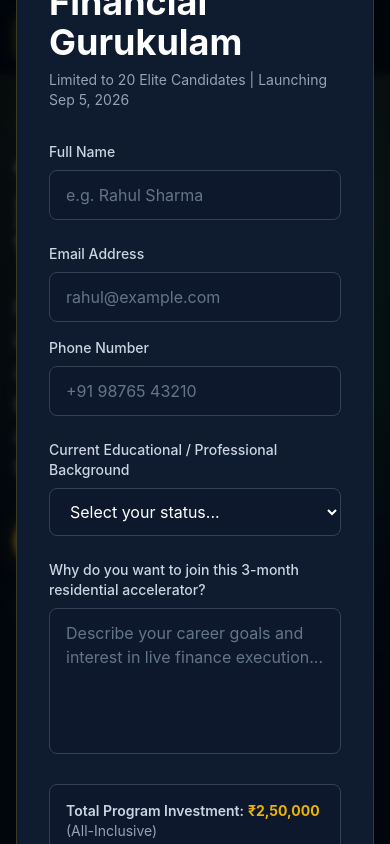
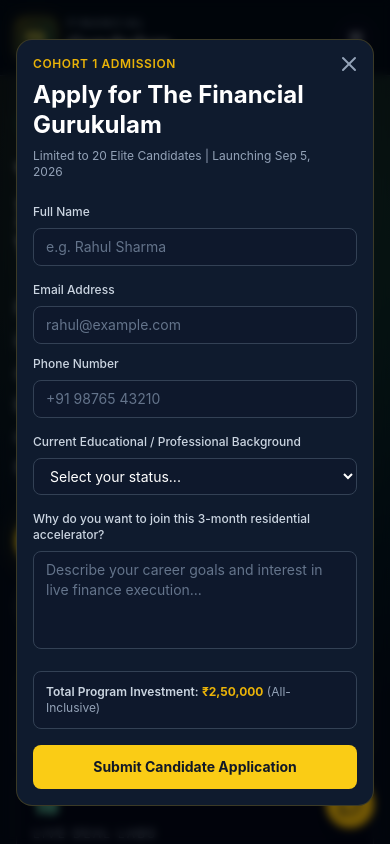
Before and after one commit to jaivarmanlc/Financial--Gurukulam, a React (Vite) app: page / in a window 390 px wide. Both pictures are taken after a click on the button 356 px from the left and 37 px from the top of the page. Shown: the top 844 px of the page. Built offline with nearby package versions, Linux system fonts and the light colour scheme.

Commit message:
Improve mobile responsiveness for student form and AI assistant

```diff
--- a/src/components/AIAssistant.jsx
+++ b/src/components/AIAssistant.jsx
@@ -77,7 +77,7 @@ export default function AIAssistant() {
     return (
       <button
         onClick={() => setIsOpen(true)}
-        className="fixed bottom-6 right-6 z-40 bg-yellow-500 hover:bg-yellow-600 text-gray-900 rounded-full p-4 shadow-lg transform transition hover:scale-110 active:scale-95"
+        className="fixed bottom-4 md:bottom-6 right-4 md:right-6 z-40 bg-yellow-500 hover:bg-yellow-600 text-gray-900 rounded-full p-3 md:p-4 shadow-lg transform transition hover:scale-110 active:scale-95"
       >
         <MessageCircle size={24} className="font-bold" />
       </button>
@@ -85,36 +85,36 @@ export default function AIAssistant() {
   }
 
   return (
-    <div className="fixed bottom-6 right-6 z-40 w-full max-w-md">
-      <div className="bg-[#0f1b2e] rounded-2xl shadow-2xl border border-yellow-500/20 flex flex-col h-[600px]">
+    <div className="fixed bottom-4 md:bottom-6 right-4 md:right-6 z-40 w-[calc(100%-2rem)] md:w-full max-w-md">
+      <div className="bg-[#0f1b2e] rounded-2xl shadow-2xl border border-yellow-500/20 flex flex-col h-[500px] md:h-[600px]">
         {/* Header */}
-        <div className="bg-gradient-to-r from-yellow-500 to-yellow-600 text-gray-900 p-4 rounded-t-2xl flex items-center justify-between">
-          <div className="flex items-center gap-3">
-            <div className="w-10 h-10 bg-yellow-600 rounded-full flex items-center justify-center font-bold text-lg">
+        <div className="bg-gradient-to-r from-yellow-500 to-yellow-600 text-gray-900 p-3 md:p-4 rounded-t-2xl flex items-center justify-between gap-2">
+          <div className="flex items-center gap-2 md:gap-3 flex-1 min-w-0">
+            <div className="w-8 md:w-10 h-8 md:h-10 bg-yellow-600 rounded-full flex items-center justify-center font-bold text-lg flex-shrink-0">
               🎯
             </div>
-            <div>
-              <h3 className="font-bold">Chanakya AI Concierge</h3>
-              <p className="text-sm text-yellow-900">Online | Gurukulam Advisor</p>
+            <div className="min-w-0">
+              <h3 className="font-bold text-sm md:text-base truncate">Chanakya AI Concierge</h3>
+              <p className="text-xs text-yellow-900">Online | Advisor</p>
             </div>
           </div>
           <button
             onClick={() => setIsOpen(false)}
-            className="text-gray-900 hover:text-gray-800"
+            className="text-gray-900 hover:text-gray-800 flex-shrink-0"
           >
             <X size={20} />
           </button>
         </div>
 
         {/* Messages Area */}
-        <div className="flex-1 overflow-y-auto p-4 space-y-4">
+        <div className="flex-1 overflow-y-auto p-3 md:p-4 space-y-3 md:space-y-4">
           {messages.map(message => (
             <div
               key={message.id}
               className={`flex ${message.type === 'user' ? 'justify-end' : 'justify-start'}`}
             >
               <div
-                className={`max-w-xs px-4 py-3 rounded-lg ${
+                className={`max-w-xs px-3 md:px-4 py-2 md:py-3 rounded-lg text-sm md:text-base ${
                   message.type === 'user'
                     ? 'bg-yellow-500 text-gray-900 rounded-br-none font-semibold'
                     : 'bg-slate-800 text-slate-100 rounded-bl-none border border-slate-700'
@@ -126,7 +126,7 @@ export default function AIAssistant() {
           ))}
           {isLoading && (
             <div className="flex justify-start">
-              <div className="bg-slate-800 px-4 py-3 rounded-lg border border-slate-700 flex gap-2">
+              <div className="bg-slate-800 px-3 md:px-4 py-2 md:py-3 rounded-lg border border-slate-700 flex gap-2">
                 <div className="w-2 h-2 bg-slate-400 rounded-full animate-bounce"></div>
                 <div className="w-2 h-2 bg-slate-400 rounded-full animate-bounce" style={{ animationDelay: '0.2s' }}></div>
                 <div className="w-2 h-2 bg-slate-400 rounded-full animate-bounce" style={{ animationDelay: '0.4s' }}></div>
@@ -137,14 +137,14 @@ export default function AIAssistant() {
 
         {/* Quick Questions */}
         {messages.length === 1 && !isLoading && (
-          <div className="px-4 py-3 border-t border-slate-700 max-h-48 overflow-y-auto">
-            <p className="text-xs text-slate-400 mb-3 font-semibold">Popular Questions:</p>
-            <div className="space-y-2">
+          <div className="px-3 md:px-4 py-3 border-t border-slate-700 max-h-32 md:max-h-48 overflow-y-auto">
+            <p className="text-xs text-slate-400 mb-2 md:mb-3 font-semibold">Popular Questions:</p>
+            <div className="space-y-1 md:space-y-2">
               {commonQuestions.map((question, idx) => (
                 <button
                   key={idx}
                   onClick={() => handleQuickQuestion(question)}
-                  className="w-full text-left p-2 rounded bg-slate-900/50 hover:bg-slate-800 border border-slate-700 hover:border-yellow-500/50 text-xs text-slate-300 hover:text-yellow-400 transition"
+                  className="w-full text-left p-2 rounded bg-slate-900/50 hover:bg-slate-800 border border-slate-700 hover:border-yellow-500/50 text-xs text-slate-300 hover:text-yellow-400 transition line-clamp-2"
                 >
                   {question}
                 </button>
@@ -154,7 +154,7 @@ export default function AIAssistant() {
         )}
 
         {/* Input Area */}
-        <div className="border-t border-slate-700 p-4">
+        <div className="border-t border-slate-700 p-3 md:p-4">
           <div className="flex gap-2">
             <input
               type="text"
@@ -166,16 +166,16 @@ export default function AIAssistant() {
                   handleSendMessage(inputValue);
                 }
               }}
-              placeholder="Ask Chanakya AI anything..."
-              className="flex-1 px-3 py-2 rounded-lg bg-slate-900/50 border border-slate-700 text-white text-sm placeholder-slate-500 focus:outline-none focus:border-yellow-500 transition"
+              placeholder="Ask Chanakya..."
+              className="flex-1 px-2 md:px-3 py-2 rounded-lg bg-slate-900/50 border border-slate-700 text-white text-xs md:text-sm placeholder-slate-500 focus:outline-none focus:border-yellow-500 transition"
               disabled={isLoading}
             />
             <button
               onClick={() => handleSendMessage(inputValue)}
               disabled={isLoading || !inputValue.trim()}
-              className="bg-yellow-500 hover:bg-yellow-600 disabled:bg-slate-700 disabled:cursor-not-allowed text-gray-900 p-2 rounded-lg transition"
+              className="bg-yellow-500 hover:bg-yellow-600 disabled:bg-slate-700 disabled:cursor-not-allowed text-gray-900 p-2 rounded-lg transition flex-shrink-0"
             >
-              <Send size={18} />
+              <Send size={16} className="md:w-5 md:h-5" />
             </button>
           </div>
         </div>
--- a/src/components/StudentApplicationForm.jsx
+++ b/src/components/StudentApplicationForm.jsx
@@ -43,12 +43,12 @@ export default function StudentApplicationForm({ isOpen, onClose }) {
   if (!isOpen) return null;
 
   return (
-    <div className="fixed inset-0 z-50 flex items-center justify-center bg-black/50 backdrop-blur-sm">
-      <div className="bg-[#0f1b2e] rounded-2xl p-8 w-full max-w-2xl mx-4 relative border border-yellow-500/20">
+    <div className="fixed inset-0 z-50 flex items-center justify-center bg-black/50 backdrop-blur-sm p-4 md:p-0 overflow-y-auto">
+      <div className="bg-[#0f1b2e] rounded-2xl w-full max-w-2xl relative border border-yellow-500/20 my-4 md:my-0 p-4 md:p-8">
         {/* Close Button */}
         <button
           onClick={onClose}
-          className="absolute top-4 right-4 text-slate-400 hover:text-slate-100 transition"
+          className="absolute top-3 md:top-4 right-3 md:right-4 text-slate-400 hover:text-slate-100 transition"
         >
           <X size={24} />
         </button>
@@ -56,23 +56,23 @@ export default function StudentApplicationForm({ isOpen, onClose }) {
         {!isSubmitted ? (
           <>
             {/* Header */}
-            <div className="mb-8">
-              <p className="text-yellow-500 text-sm font-semibold tracking-wider mb-2">
+            <div className="mb-6 md:mb-8 pr-8">
+              <p className="text-yellow-500 text-xs md:text-sm font-semibold tracking-wider mb-2">
                 COHORT 1 ADMISSION
               </p>
-              <h2 className="text-4xl font-bold text-white mb-2">
+              <h2 className="text-2xl md:text-4xl font-bold text-white mb-2 leading-tight">
                 Apply for The Financial Gurukulam
               </h2>
-              <p className="text-slate-400 text-sm">
+              <p className="text-slate-400 text-xs md:text-sm">
                 Limited to 20 Elite Candidates | Launching Sep 5, 2026
               </p>
             </div>
 
             {/* Form */}
-            <form onSubmit={handleSubmit} className="space-y-6">
+            <form onSubmit={handleSubmit} className="space-y-4 md:space-y-6">
               {/* Full Name */}
               <div>
-                <label className="block text-sm font-medium text-slate-300 mb-2">
+                <label className="block text-xs md:text-sm font-medium text-slate-300 mb-2">
                   Full Name
                 </label>
                 <input
@@ -82,14 +82,14 @@ export default function StudentApplicationForm({ isOpen, onClose }) {
                   onChange={handleChange}
                   required
                   placeholder="e.g. Rahul Sharma"
-                  className="w-full px-4 py-3 rounded-lg bg-slate-900/50 border border-slate-700 text-white placeholder-slate-500 focus:outline-none focus:border-yellow-500 transition"
+                  className="w-full px-3 md:px-4 py-2 md:py-3 rounded-lg bg-slate-900/50 border border-slate-700 text-white placeholder-slate-500 focus:outline-none focus:border-yellow-500 transition text-sm"
                 />
               </div>
 
               {/* Email and Phone */}
-              <div className="grid grid-cols-1 md:grid-cols-2 gap-4">
+              <div className="grid grid-cols-1 md:grid-cols-2 gap-3 md:gap-4">
                 <div>
-                  <label className="block text-sm font-medium text-slate-300 mb-2">
+                  <label className="block text-xs md:text-sm font-medium text-slate-300 mb-2">
                     Email Address
                   </label>
                   <input
@@ -99,11 +99,11 @@ export default function StudentApplicationForm({ isOpen, onClose }) {
                     onChange={handleChange}
                     required
                     placeholder="rahul@example.com"
-                    className="w-full px-4 py-3 rounded-lg bg-slate-900/50 border border-slate-700 text-white placeholder-slate-500 focus:outline-none focus:border-yellow-500 transition"
+                    className="w-full px-3 md:px-4 py-2 md:py-3 rounded-lg bg-slate-900/50 border border-slate-700 text-white placeholder-slate-500 focus:outline-none focus:border-yellow-500 transition text-sm"
                   />
                 </div>
                 <div>
-                  <label className="block text-sm font-medium text-slate-300 mb-2">
+                  <label className="block text-xs md:text-sm font-medium text-slate-300 mb-2">
                     Phone Number
                   </label>
                   <input
@@ -113,14 +113,14 @@ export default function StudentApplicationForm({ isOpen, onClose }) {
                     onChange={handleChange}
                     required
                     placeholder="+91 98765 43210"
-                    className="w-full px-4 py-3 rounded-lg bg-slate-900/50 border border-slate-700 text-white placeholder-slate-500 focus:outline-none focus:border-yellow-500 transition"
+                    className="w-full px-3 md:px-4 py-2 md:py-3 rounded-lg bg-slate-900/50 border border-slate-700 text-white placeholder-slate-500 focus:outline-none focus:border-yellow-500 transition text-sm"
                   />
                 </div>
               </div>
 
               {/* Educational/Professional Background */}
               <div>
-                <label className="block text-sm font-medium text-slate-300 mb-2">
+                <label className="block text-xs md:text-sm font-medium text-slate-300 mb-2">
                   Current Educational / Professional Background
                 </label>
                 <select
@@ -128,7 +128,7 @@ export default function StudentApplicationForm({ isOpen, onClose }) {
                   value={formData.background}
                   onChange={handleChange}
                   required
-                  className="w-full px-4 py-3 rounded-lg bg-slate-900/50 border border-slate-700 text-white focus:outline-none focus:border-yellow-500 transition"
+                  className="w-full px-3 md:px-4 py-2 md:py-3 rounded-lg bg-slate-900/50 border border-slate-700 text-white focus:outline-none focus:border-yellow-500 transition text-sm"
                 >
                   <option value="">Select your status...</option>
                   <option value="student">Undergraduate Student</option>
@@ -141,7 +141,7 @@ export default function StudentApplicationForm({ isOpen, onClose }) {
 
               {/* Motivation */}
               <div>
-                <label className="block text-sm font-medium text-slate-300 mb-2">
+                <label className="block text-xs md:text-sm font-medium text-slate-300 mb-2">
                   Why do you want to join this 3-month residential accelerator?
                 </label>
                 <textarea
@@ -150,14 +150,14 @@ export default function StudentApplicationForm({ isOpen, onClose }) {
                   onChange={handleChange}
                   required
                   placeholder="Describe your career goals and interest in live finance execution..."
-                  rows="5"
-                  className="w-full px-4 py-3 rounded-lg bg-slate-900/50 border border-slate-700 text-white placeholder-slate-500 focus:outline-none focus:border-yellow-500 transition resize-none"
+                  rows="4"
+                  className="w-full px-3 md:px-4 py-2 md:py-3 rounded-lg bg-slate-900/50 border border-slate-700 text-white placeholder-slate-500 focus:outline-none focus:border-yellow-500 transition resize-none text-sm"
                 />
               </div>
 
               {/* Program Investment */}
-              <div className="bg-slate-900/50 rounded-lg p-4 border border-slate-700">
-                <p className="text-slate-300 text-sm">
+              <div className="bg-slate-900/50 rounded-lg p-3 md:p-4 border border-slate-700">
+                <p className="text-slate-300 text-xs md:text-sm">
                   <span className="font-semibold">Total Program Investment:</span>{' '}
                   <span className="text-yellow-500 font-bold">₹2,50,000</span>{' '}
                   <span className="text-slate-400">(All-Inclusive)</span>
@@ -167,7 +167,7 @@ export default function StudentApplicationForm({ isOpen, onClose }) {
               {/* Submit Button */}
               <button
                 type="submit"
-                className="w-full py-3 bg-yellow-400 hover:bg-yellow-500 text-gray-900 font-bold rounded-lg transition transform hover:scale-105 active:scale-95"
+                className="w-full py-3 bg-yellow-400 hover:bg-yellow-500 text-gray-900 font-bold rounded-lg transition transform hover:scale-105 active:scale-95 text-sm md:text-base"
               >
                 Submit Candidate Application
               </button>
@@ -175,7 +175,7 @@ export default function StudentApplicationForm({ isOpen, onClose }) {
           </>
         ) : (
           /* Success Message */
-          <div className="text-center py-12">
+          <div className="text-center py-8 md:py-12">
             <div className="mb-6">
               <div className="inline-flex items-center justify-center w-16 h-16 bg-yellow-500/20 rounded-full mb-4">
                 <svg
@@ -190,10 +190,10 @@ export default function StudentApplicationForm({ isOpen, onClose }) {
                   />
                 </svg>
               </div>
-              <h3 className="text-2xl font-bold text-white mb-2">
+              <h3 className="text-xl md:text-2xl font-bold text-white mb-2">
                 Application Submitted!
               </h3>
-              <p className="text-slate-400">
+              <p className="text-slate-400 text-xs md:text-sm">
                 Thank you for your interest in The Financial Gurukulam. We'll review your application and get back to you shortly.
               </p>
             </div>
```
Also changed, not shown: 4 other files (tests, documents, lock files or other folders).
